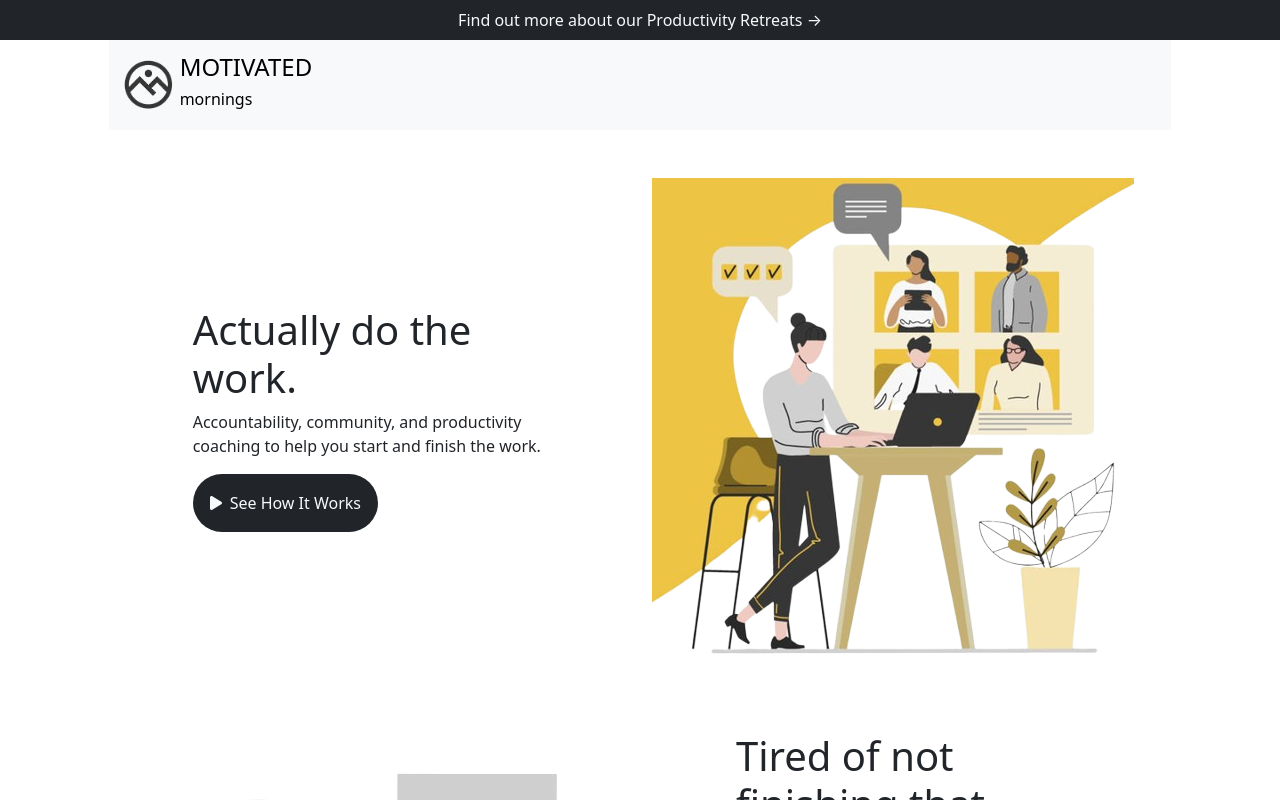
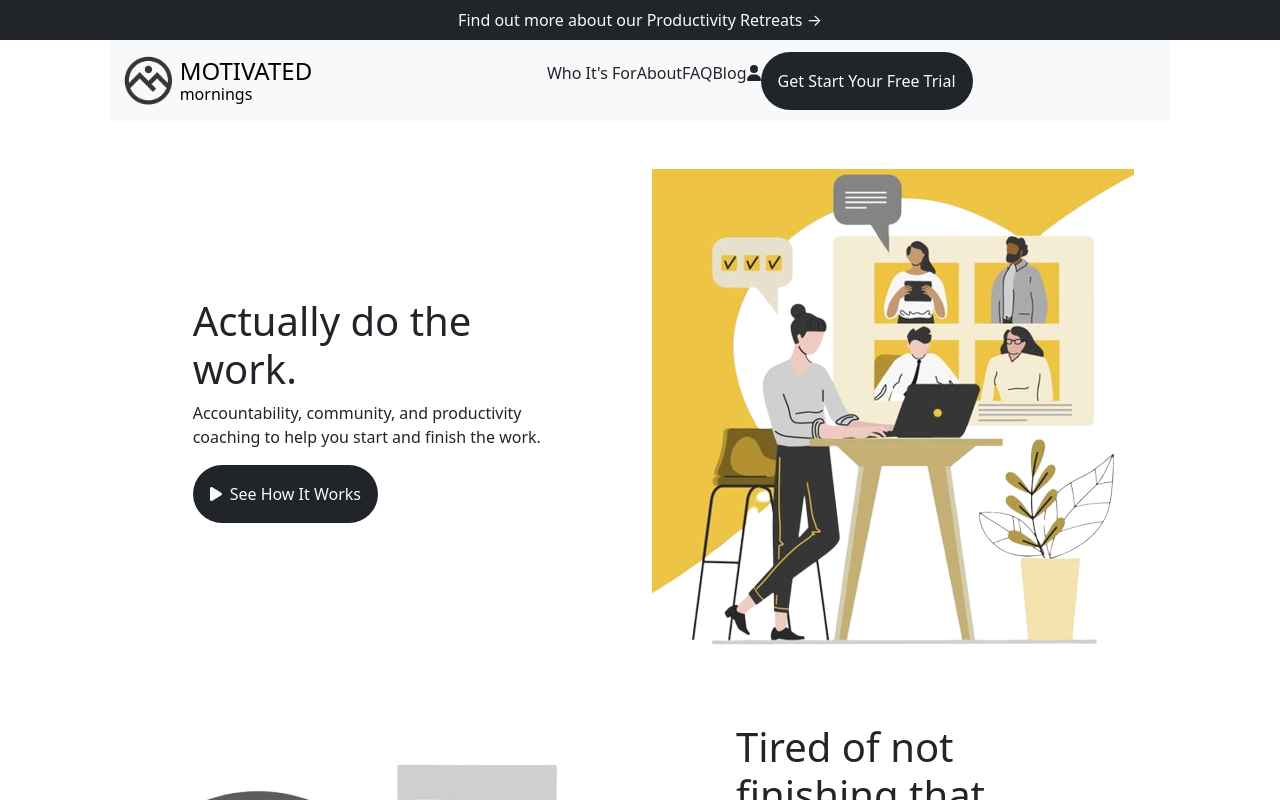
Before and after one commit to Ajith369369/motivated-mornings-frontend, a React (Vite) app: page / in a window 1280 px wide. Shown: the top 800 px of the page. Built offline with nearby package versions, Linux system fonts and the light colour scheme.

Commit message:
Add navbar items.

```diff
--- a/src/components/Header.css
+++ b/src/components/Header.css
@@ -5,6 +5,14 @@
 #navbar img {
   height: 55px;
   width: 55px;
+}
+
+#navbarSupportedContent {
+  flex: 1;
+}
+
+#navbarSupportedContent ul {
+  list-style-type: none;
 }
 
 #actually img, #tired img {
--- a/src/components/Header.jsx
+++ b/src/components/Header.jsx
@@ -1,4 +1,4 @@
-import { faCircleCheck, faPlay, faQuoteLeft, faQuoteRight, faXmark } from "@fortawesome/free-solid-svg-icons";
+import { faCircleCheck, faPlay, faQuoteLeft, faQuoteRight, faUser, faXmark } from "@fortawesome/free-solid-svg-icons";
 import { FontAwesomeIcon } from "@fortawesome/react-fontawesome";
 import "./Header.css";
 
@@ -19,7 +19,7 @@ function Header() {
             <div className="col-md-1"></div>
             <div className="col-md-10">
               <nav className="navbar bg-body-tertiary">
-                <div className="container-fluid">
+                <div className="container-fluid d-flex flex-wrap justify-content-center align-items-center">
                   <a
                     className="navbar-brand d-flex justify-content-center align-items-center"
                     href="#"
@@ -30,30 +30,47 @@ function Header() {
                       className="d-inline-block align-text-top"
                     />
                     <div className="ms-1">
-                      <h4>MOTIVATED</h4>
-                      <h6>mornings</h6>
+                      <h4 className="m-0">MOTIVATED</h4>
+                      <h6 className="m-0">mornings</h6>
                     </div>
                   </a>
                   <div
-                    className="collapse navbar-collapse"
+                    className="d-flex flex-wrap justify-content-center align-items-center"
                     id="navbarSupportedContent"
                   >
-                    <ul className="navbar-nav me-auto mb-2">
+                    <ul className="d-flex flex-wrap justify-content-center align-items-center">
                       <li className="nav-item">
                         <a
                           className="nav-link text-dark"
-                          aria-current="page"
                           href="#"
                         >
-                          Home
+                          Who It's For
                         </a>
                       </li>
                       <li className="nav-item">
                         <a className="nav-link" href="#">
-                          Link
+                          About
+                        </a>
+                      </li>
+                      <li className="nav-item">
+                        <a className="nav-link" href="#">
+                          FAQ
+                        </a>
+                      </li>
+                      <li className="nav-item">
+                        <a className="nav-link" href="#">
+                          Blog
+                        </a>
+                      </li>
+                      <li className="nav-item">
+                        <a className="nav-link" href="#">
+                        <FontAwesomeIcon icon={faUser} />
                         </a>
                       </li>
                     </ul>
+                    <button className="btn rounded-pill bg-dark text-light p-3">
+                    Get Start Your Free Trial
+                    </button>
                   </div>
                 </div>
               </nav>
```
